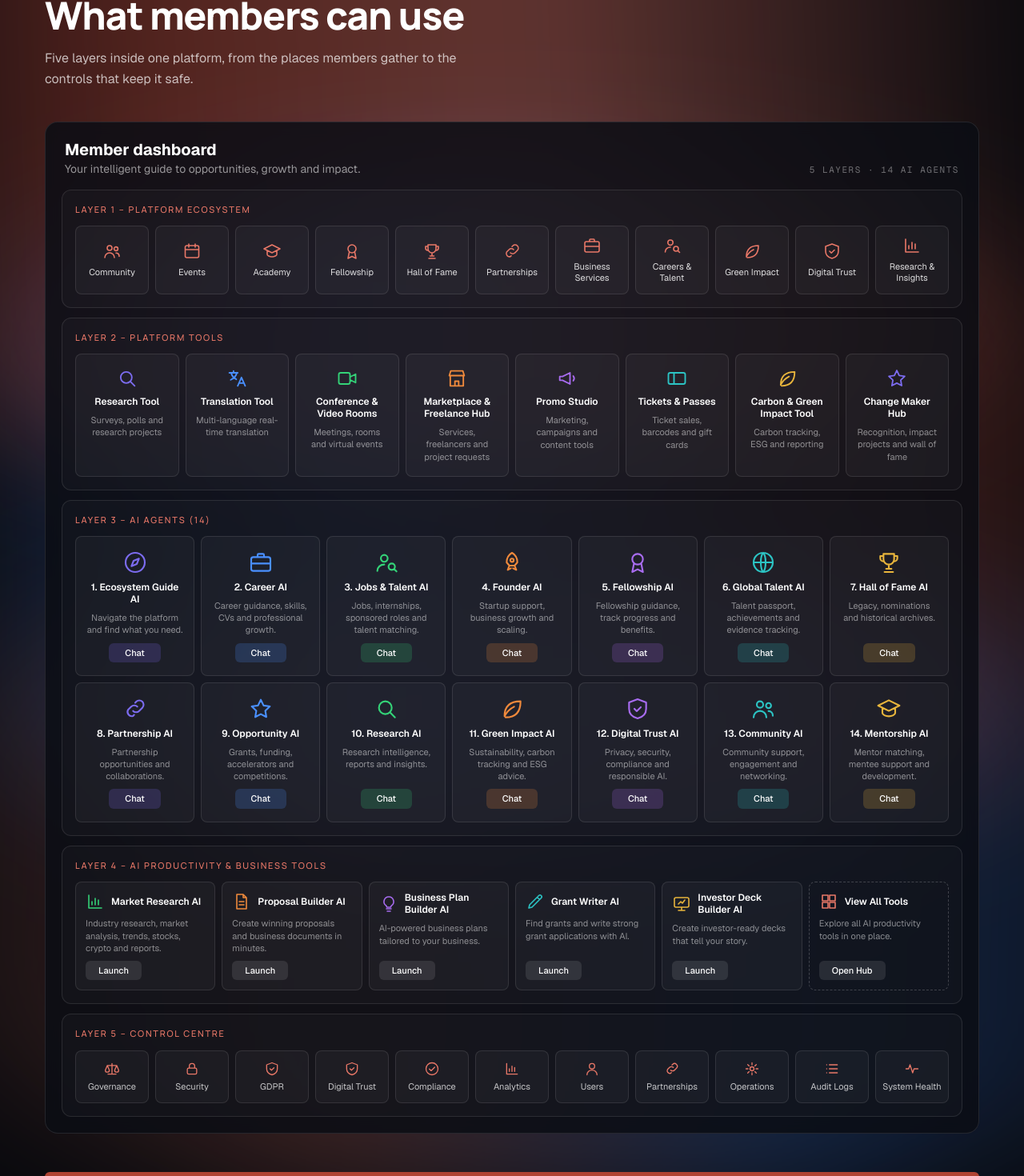
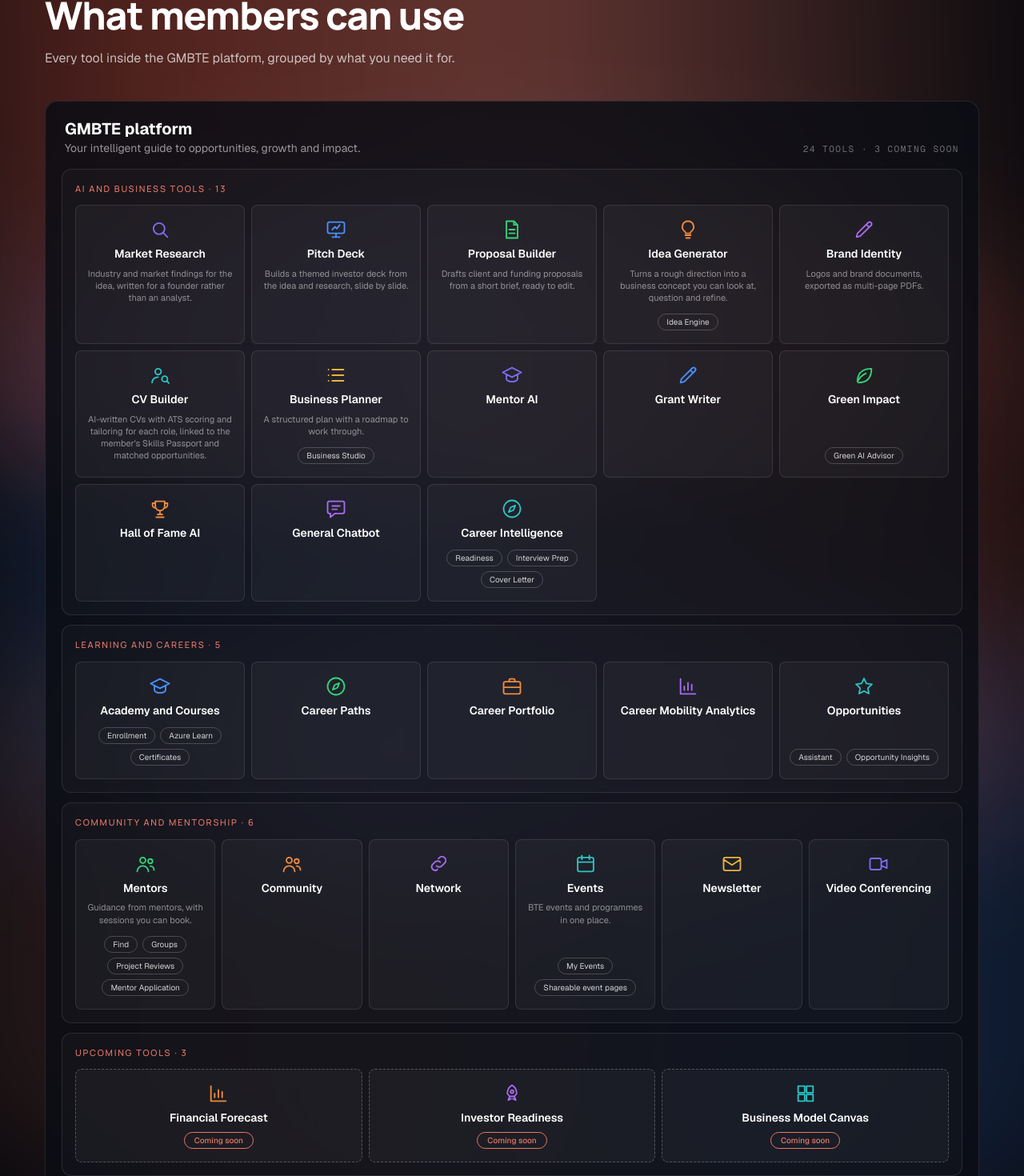
Before and after one commit to attahDev/test-b-te, a Next.js app: page /ecosystem in a window 1280 px wide. Shown: the part 4631-6101 px from the top of the page at 80% size. Built offline with nearby package versions, Linux system fonts and the light colour scheme.

Commit message:
GMBTE tools: keep the layered board look, fill it with the real tool groups, sub-features and upcoming tools

```diff
--- a/app/components/ecosystem/GmbteToolsSection.tsx
+++ b/app/components/ecosystem/GmbteToolsSection.tsx
@@ -6,19 +6,21 @@ import Button from "../ui/Button";
 import Reveal from "../ui/Reveal";
 import SectionLabel from "../ui/SectionLabel";
 import PlatformIcon from "./PlatformIcon";
-import { agentTones, agents, controlCentre, ecosystem, platformTools, productivity } from "./platformLayers";
+import { toolGroups, toolTones } from "./platformLayers";
 
-const tileNames = [...platformTools, ...productivity].map((item) => item.name);
+const tileNames = toolGroups.flatMap((group) => group.tools.map((tool) => tool.name));
+const liveCount = toolGroups.filter((group) => !group.upcoming).reduce((total, group) => total + group.tools.length, 0);
+const upcomingCount = toolGroups.filter((group) => group.upcoming).reduce((total, group) => total + group.tools.length, 0);
 
 function tileStyle(order: number, tone = "#E97868") {
   return { "--i": order, "--tone": tone } as CSSProperties;
 }
 
-function Layer({ number, title, children }: { number: number; title: string; children: ReactNode }) {
+function Group({ title, count, children }: { title: string; count: number; children: ReactNode }) {
   return (
-    <section aria-label={`Layer ${number}: ${title}`} className="rounded-xl border border-white/10 bg-white/[0.025] p-3 md:p-4">
+    <section aria-label={title} className="rounded-xl border border-white/10 bg-white/[0.025] p-3 md:p-4">
       <h3 className="mb-3 font-mono text-[11px] font-medium uppercase tracking-[0.16em] text-[#E97868]">
-        Layer {number} – {title}
+        {title} · {count}
       </h3>
       {children}
     </section>
@@ -33,10 +35,7 @@ export default function GmbteToolsSection() {
     event.currentTarget.style.setProperty("--my", `${event.clientY - box.top}px`);
   }
 
-  const platformStart = ecosystem.length;
-  const agentStart = platformStart + platformTools.length;
-  const productivityStart = agentStart + agents.length;
-  const controlStart = productivityStart + productivity.length + 1;
+  const groupStarts = toolGroups.map((_, index) => toolGroups.slice(0, index).reduce((total, group) => total + group.tools.length, 0) + 1);
 
   return (
     <section
@@ -54,90 +53,44 @@ export default function GmbteToolsSection() {
           What members can use
         </h2>
         <p className="mt-4 max-w-[520px] text-sm leading-relaxed text-white/70 md:text-base">
-          Five layers inside one platform, from the places members gather to the controls that keep it safe.
+          Every tool inside the GMBTE platform, grouped by what you need it for.
         </p>
 
         <Reveal threshold={0.08} className="mt-10 rounded-2xl border border-white/10 bg-[#0b0d14]/85 p-3 backdrop-blur-sm md:p-5">
           <div className="board-tile mb-4 flex flex-col gap-1 px-1 md:flex-row md:items-end md:justify-between" style={tileStyle(0)}>
             <div>
-              <p className="text-lg font-bold md:text-xl">Member dashboard</p>
+              <p className="text-lg font-bold md:text-xl">GMBTE platform</p>
               <p className="text-xs text-white/55 md:text-sm">Your intelligent guide to opportunities, growth and impact.</p>
             </div>
-            <p className="font-mono text-[11px] uppercase tracking-[0.14em] text-white/40">5 layers · {agents.length} AI agents</p>
+            <p className="font-mono text-[11px] uppercase tracking-[0.14em] text-white/40">{liveCount} tools · {upcomingCount} coming soon</p>
           </div>
 
           <div className="flex flex-col gap-3">
-            <Layer number={1} title="Platform ecosystem">
-              <ul className="grid grid-cols-3 gap-2 sm:grid-cols-4 md:grid-cols-6 lg:grid-cols-11">
-                {ecosystem.map((item, order) => (
-                  <li key={item.name} style={tileStyle(order)} className="board-tile flex flex-col items-center justify-center gap-2 rounded-lg border border-white/10 bg-white/[0.035] px-2 py-3 text-center">
-                    <PlatformIcon name={item.icon} className="h-6 w-6 text-[var(--tone)]" />
-                    <span className="text-[11px] leading-tight text-white/85">{item.name}</span>
-                  </li>
-                ))}
-              </ul>
-            </Layer>
-
-            <Layer number={2} title="Platform tools">
-              <ul className="grid grid-cols-2 gap-2 md:grid-cols-4 lg:grid-cols-8">
-                {platformTools.map((item, order) => (
-                  <li key={item.name} style={tileStyle(platformStart + order, agentTones[order % agentTones.length])} className="board-tile flex flex-col items-center gap-2 rounded-lg border border-white/10 bg-white/[0.035] px-3 py-4 text-center">
-                    <PlatformIcon name={item.icon} className="h-7 w-7 text-[var(--tone)]" />
-                    <span className="text-xs font-semibold leading-tight text-white">{item.name}</span>
-                    <span className="text-[11px] leading-snug text-white/50">{item.note}</span>
-                  </li>
-                ))}
-              </ul>
-            </Layer>
-
-            <Layer number={3} title={`AI agents (${agents.length})`}>
-              <ul className="grid grid-cols-2 gap-2 sm:grid-cols-3 md:grid-cols-4 lg:grid-cols-7">
-                {agents.map((item, order) => (
-                  <li key={item.name} style={tileStyle(agentStart + order, agentTones[order % agentTones.length])} className="board-tile flex flex-col items-center gap-2 rounded-lg border border-white/10 bg-white/[0.035] px-3 py-4 text-center">
-                    <PlatformIcon name={item.icon} className="h-8 w-8 text-[var(--tone)]" />
-                    <span className="text-xs font-semibold leading-tight text-white">
-                      {order + 1}. {item.name}
-                    </span>
-                    <span className="text-[11px] leading-snug text-white/50">{item.note}</span>
-                    <span className="mt-auto rounded-md bg-[var(--tone)]/20 px-5 py-1 text-[11px] font-medium text-white">Chat</span>
-                  </li>
-                ))}
-              </ul>
-            </Layer>
-
-            <Layer number={4} title="AI productivity & business tools">
-              <ul className="grid grid-cols-2 gap-2 md:grid-cols-3 lg:grid-cols-6">
-                {productivity.map((item, order) => (
-                  <li key={item.name} style={tileStyle(productivityStart + order, agentTones[(order + 2) % agentTones.length])} className="board-tile flex flex-col gap-2 rounded-lg border border-white/10 bg-white/[0.035] p-3">
-                    <div className="flex items-center gap-2">
-                      <PlatformIcon name={item.icon} className="h-6 w-6 flex-none text-[var(--tone)]" />
-                      <span className="text-xs font-semibold leading-tight text-white">{item.name}</span>
-                    </div>
-                    <span className="text-[11px] leading-snug text-white/50">{item.note}</span>
-                    <span className="mt-auto self-start rounded-md bg-white/10 px-4 py-1 text-[11px] font-medium text-white">Launch</span>
-                  </li>
-                ))}
-                <li style={tileStyle(productivityStart + productivity.length)} className="board-tile flex flex-col gap-2 rounded-lg border border-dashed border-white/20 p-3">
-                  <div className="flex items-center gap-2">
-                    <PlatformIcon name="grid" className="h-6 w-6 flex-none text-[var(--tone)]" />
-                    <span className="text-xs font-semibold leading-tight text-white">View All Tools</span>
-                  </div>
-                  <span className="text-[11px] leading-snug text-white/50">Explore all AI productivity tools in one place.</span>
-                  <span className="mt-auto self-start rounded-md bg-white/10 px-4 py-1 text-[11px] font-medium text-white">Open Hub</span>
-                </li>
-              </ul>
-            </Layer>
-
-            <Layer number={5} title="Control centre">
-              <ul className="grid grid-cols-3 gap-2 sm:grid-cols-4 md:grid-cols-6 lg:grid-cols-11">
-                {controlCentre.map((item, order) => (
-                  <li key={item.name} style={tileStyle(controlStart + order)} className="board-tile flex flex-col items-center gap-1.5 rounded-lg border border-white/10 bg-white/[0.035] px-2 py-3 text-center">
-                    <PlatformIcon name={item.icon} className="h-5 w-5 text-[var(--tone)]" />
-                    <span className="text-[11px] leading-tight text-white/75">{item.name}</span>
-                  </li>
-                ))}
-              </ul>
-            </Layer>
+            {toolGroups.map((group, groupIndex) => (
+              <Group key={group.id} title={group.title} count={group.tools.length}>
+                <ul className={`grid gap-2 ${group.columns}`}>
+                  {group.tools.map((tool, order) => (
+                    <li
+                      key={tool.name}
+                      style={tileStyle(groupStarts[groupIndex] + order, toolTones[(order + groupIndex) % toolTones.length])}
+                      className={`board-tile flex flex-col items-center gap-2 rounded-lg border bg-white/[0.035] px-3 py-4 text-center ${group.upcoming ? "border-dashed border-white/25" : "border-white/10"}`}
+                    >
+                      <PlatformIcon name={tool.icon} className="h-7 w-7 text-[var(--tone)]" />
+                      <span className="text-sm font-semibold leading-tight text-white">{tool.name}</span>
+                      {tool.note && <span className="text-[11px] leading-snug text-white/50">{tool.note}</span>}
+                      {tool.parts && (
+                        <span className="mt-auto flex flex-wrap justify-center gap-1.5 pt-1">
+                          {tool.parts.map((part) => (
+                            <span key={part} className="rounded-full border border-white/20 px-2.5 py-0.5 text-[10px] text-white/80">{part}</span>
+                          ))}
+                        </span>
+                      )}
+                      {group.upcoming && <span className="mt-auto rounded-full border border-[#E97868] px-3 py-0.5 text-[10px] font-medium text-[#E97868]">Coming soon</span>}
+                    </li>
+                  ))}
+                </ul>
+              </Group>
+            ))}
           </div>
         </Reveal>
 
--- a/app/components/ecosystem/PlatformIcon.tsx
+++ b/app/components/ecosystem/PlatformIcon.tsx
@@ -1,36 +1,25 @@
 const shapes: Record<string, string> = {
   users: "M3 20c0-3.3 2.7-6 6-6s6 2.7 6 6M17 14.2c2.4 0 4 1.8 4 4.3M9 5a3 3 0 1 0 0 6 3 3 0 0 0 0-6zM17 6.6a2.4 2.4 0 1 0 0 4.8 2.4 2.4 0 0 0 0-4.8z",
-  user: "M12 4a4 4 0 1 0 0 8 4 4 0 0 0 0-8zM4.5 21c0-4 3.4-7 7.5-7s7.5 3 7.5 7",
   calendar: "M5.5 5h13a2 2 0 0 1 2 2v11a2 2 0 0 1-2 2h-13a2 2 0 0 1-2-2V7a2 2 0 0 1 2-2zM3.5 10h17M8 3v4M16 3v4",
   cap: "M2 9l10-5 10 5-10 5zM6 11.5V16c0 1.5 3 3 6 3s6-1.5 6-3v-4.5",
-  medal: "M12 4a5 5 0 1 0 0 10 5 5 0 0 0 0-10zM8.5 13.5L7 21l5-2.5 5 2.5-1.5-7.5",
   trophy: "M7 4h10v5a5 5 0 0 1-10 0zM7 6H4v2a3 3 0 0 0 3 3M17 6h3v2a3 3 0 0 1-3 3M12 14v4M8 21h8M9.5 18h5",
   link: "M10 14a4 4 0 0 0 5.7 0l3-3a4 4 0 0 0-5.7-5.7l-1 1M14 10a4 4 0 0 0-5.7 0l-3 3A4 4 0 0 0 10 18.7l1-1",
   briefcase: "M5 7h14a2 2 0 0 1 2 2v9a2 2 0 0 1-2 2H5a2 2 0 0 1-2-2V9a2 2 0 0 1 2-2zM9 7V5a1 1 0 0 1 1-1h4a1 1 0 0 1 1 1v2M3 13h18",
   talent: "M10 5a3.2 3.2 0 1 0 0 6.4A3.2 3.2 0 0 0 10 5zM3.5 20c0-3.6 2.9-6 6.5-6M17 13a3 3 0 1 0 0 6 3 3 0 0 0 0-6zM19.2 18.2l2.3 2.3",
   leaf: "M5 19c0-9 5-14 15-14 0 10-5 15-14 15M5 19c2-4 5-7 9-9",
-  shield: "M12 3l8 3v6c0 4.5-3.2 7.8-8 9-4.8-1.2-8-4.5-8-9V6zM9 12l2.2 2.2L15 10.5",
   chart: "M4 20V4M4 20h16M8 16v-4M12 16V8M16 16v-6",
   search: "M11 5a6 6 0 1 0 0 12 6 6 0 0 0 0-12zM20 20l-4.2-4.2",
-  translate: "M4 6h9M8.5 4v2M6 6c.5 3 2.5 5.5 5.5 7M12 6c-.5 3-2.8 5.7-6.5 7.5M13 20l4-9 4 9M14.5 17h5",
   video: "M5 6h8a2 2 0 0 1 2 2v8a2 2 0 0 1-2 2H5a2 2 0 0 1-2-2V8a2 2 0 0 1 2-2zM15 10.5l6-3v9l-6-3",
-  store: "M4 9l1.5-5h13L20 9M4 9h16M5 9v11h14V9M10 20v-5h4v5",
-  megaphone: "M4 10v4h3l8 4V6L7 10zM18.5 9.5a4 4 0 0 1 0 5",
-  ticket: "M5 6h14a2 2 0 0 1 2 2v8a2 2 0 0 1-2 2H5a2 2 0 0 1-2-2V8a2 2 0 0 1 2-2zM9 6v12",
   compass: "M12 3a9 9 0 1 0 0 18 9 9 0 0 0 0-18zM15.5 8.5l-2 5-5 2 2-5z",
   star: "M12 3.5l2.6 5.4 5.9.8-4.3 4.1 1 5.9L12 17l-5.2 2.7 1-5.9L3.5 9.7l5.9-.8z",
   rocket: "M12 3c3.5 2 5 5.5 5 9l-2.5 3h-5L7 12c0-3.5 1.5-7 5-9zM12 8.4a1.6 1.6 0 1 0 0 3.2 1.6 1.6 0 0 0 0-3.2zM9.5 15L8 19l3-1.5M14.5 15l1.5 4-3-1.5",
-  globe: "M12 3a9 9 0 1 0 0 18 9 9 0 0 0 0-18zM3 12h18M12 3c3 3 3 15 0 18M12 3c-3 3-3 15 0 18",
   doc: "M6 3h8l4 4v14H6zM14 3v4h4M9 12h6M9 16h6",
   bulb: "M9 18h6M10 21h4M12 3a6 6 0 0 0-3.5 10.9c.7.6 1 1.3 1 2.1h5c0-.8.3-1.5 1-2.1A6 6 0 0 0 12 3z",
   pen: "M4 20l1-4L16.5 4.5a2 2 0 0 1 3 3L8 19zM14.5 6.5l3 3",
   deck: "M5 4h14a2 2 0 0 1 2 2v8a2 2 0 0 1-2 2H5a2 2 0 0 1-2-2V6a2 2 0 0 1 2-2zM12 16v4M8 20h8M8 12l3-3 2 2 3-4",
-  scale: "M12 4v16M6 20h12M5 7h14M5 7l-3 7a3 3 0 0 0 6 0zM19 7l-3 7a3 3 0 0 0 6 0z",
-  lock: "M7 11h10a2 2 0 0 1 2 2v5a2 2 0 0 1-2 2H7a2 2 0 0 1-2-2v-5a2 2 0 0 1 2-2zM8 11V8a4 4 0 0 1 8 0v3",
-  check: "M12 3a9 9 0 1 0 0 18 9 9 0 0 0 0-18zM8 12.2l2.7 2.7L16 9.5",
-  gear: "M12 9a3 3 0 1 0 0 6 3 3 0 0 0 0-6zM12 3v3M12 18v3M3 12h3M18 12h3M5.6 5.6l2.1 2.1M16.3 16.3l2.1 2.1M18.4 5.6l-2.1 2.1M7.7 16.3l-2.1 2.1",
   list: "M8 6h12M8 12h12M8 18h12M4 6h.01M4 12h.01M4 18h.01",
-  pulse: "M3 12h4l2-6 4 12 2-6h6",
+  chat: "M5 4h14a2 2 0 0 1 2 2v9a2 2 0 0 1-2 2h-8l-5 4v-4H5a2 2 0 0 1-2-2V6a2 2 0 0 1 2-2zM8 9h8M8 12.5h5",
+  mail: "M5 5h14a2 2 0 0 1 2 2v10a2 2 0 0 1-2 2H5a2 2 0 0 1-2-2V7a2 2 0 0 1 2-2zM3.5 7.5L12 13l8.5-5.5",
   grid: "M4 4h7v7H4zM13 4h7v7h-7zM4 13h7v7H4zM13 13h7v7h-7z",
 };
 
--- a/app/components/ecosystem/platformLayers.ts
+++ b/app/components/ecosystem/platformLayers.ts
@@ -1,67 +1,63 @@
-export type LayerItem = { name: string; icon: string; note?: string };
+export type Tool = { name: string; icon: string; note?: string; parts?: string[] };
+export type ToolGroup = { id: string; title: string; upcoming?: boolean; columns: string; tools: Tool[] };
 
-export const ecosystem: LayerItem[] = [
-  { name: "Community", icon: "users" },
-  { name: "Events", icon: "calendar" },
-  { name: "Academy", icon: "cap" },
-  { name: "Fellowship", icon: "medal" },
-  { name: "Hall of Fame", icon: "trophy" },
-  { name: "Partnerships", icon: "link" },
-  { name: "Business Services", icon: "briefcase" },
-  { name: "Careers & Talent", icon: "talent" },
-  { name: "Green Impact", icon: "leaf" },
-  { name: "Digital Trust", icon: "shield" },
-  { name: "Research & Insights", icon: "chart" },
+export const toolGroups: ToolGroup[] = [
+  {
+    id: "ai",
+    title: "AI and business tools",
+    columns: "grid-cols-2 md:grid-cols-3 lg:grid-cols-5",
+    tools: [
+      { name: "Market Research", icon: "search", note: "Industry and market findings for the idea, written for a founder rather than an analyst." },
+      { name: "Pitch Deck", icon: "deck", note: "Builds a themed investor deck from the idea and research, slide by slide." },
+      { name: "Proposal Builder", icon: "doc", note: "Drafts client and funding proposals from a short brief, ready to edit." },
+      { name: "Idea Generator", icon: "bulb", note: "Turns a rough direction into a business concept you can look at, question and refine.", parts: ["Idea Engine"] },
+      { name: "Brand Identity", icon: "pen", note: "Logos and brand documents, exported as multi-page PDFs." },
+      { name: "CV Builder", icon: "talent", note: "AI-written CVs with ATS scoring and tailoring for each role, linked to the member's Skills Passport and matched opportunities." },
+      { name: "Business Planner", icon: "list", note: "A structured plan with a roadmap to work through.", parts: ["Business Studio"] },
+      { name: "Mentor AI", icon: "cap" },
+      { name: "Grant Writer", icon: "pen" },
+      { name: "Green Impact", icon: "leaf", parts: ["Green AI Advisor"] },
+      { name: "Hall of Fame AI", icon: "trophy" },
+      { name: "General Chatbot", icon: "chat" },
+      { name: "Career Intelligence", icon: "compass", parts: ["Readiness", "Interview Prep", "Cover Letter"] },
+    ],
+  },
+  {
+    id: "learning",
+    title: "Learning and careers",
+    columns: "grid-cols-2 md:grid-cols-3 lg:grid-cols-5",
+    tools: [
+      { name: "Academy and Courses", icon: "cap", parts: ["Enrollment", "Azure Learn", "Certificates"] },
+      { name: "Career Paths", icon: "compass" },
+      { name: "Career Portfolio", icon: "briefcase" },
+      { name: "Career Mobility Analytics", icon: "chart" },
+      { name: "Opportunities", icon: "star", parts: ["Assistant", "Opportunity Insights"] },
+    ],
+  },
+  {
+    id: "community",
+    title: "Community and mentorship",
+    columns: "grid-cols-2 md:grid-cols-3 lg:grid-cols-6",
+    tools: [
+      { name: "Mentors", icon: "users", note: "Guidance from mentors, with sessions you can book.", parts: ["Find", "Groups", "Project Reviews", "Mentor Application"] },
+      { name: "Community", icon: "users" },
+      { name: "Network", icon: "link" },
+      { name: "Events", icon: "calendar", note: "BTE events and programmes in one place.", parts: ["My Events", "Shareable event pages"] },
+      { name: "Newsletter", icon: "mail" },
+      { name: "Video Conferencing", icon: "video" },
+    ],
+  },
+  {
+    id: "upcoming",
+    title: "Upcoming tools",
+    upcoming: true,
+    columns: "grid-cols-1 sm:grid-cols-3",
+    tools: [
+      { name: "Financial Forecast", icon: "chart" },
+      { name: "Investor Readiness", icon: "rocket" },
+      { name: "Business Model Canvas", icon: "grid" },
+    ],
+  },
 ];
 
-export const platformTools: LayerItem[] = [
-  { name: "Research Tool", icon: "search", note: "Surveys, polls and research projects" },
-  { name: "Translation Tool", icon: "translate", note: "Multi-language real-time translation" },
-  { name: "Conference & Video Rooms", icon: "video", note: "Meetings, rooms and virtual events" },
-  { name: "Marketplace & Freelance Hub", icon: "store", note: "Services, freelancers and project requests" },
-  { name: "Promo Studio", icon: "megaphone", note: "Marketing, campaigns and content tools" },
-  { name: "Tickets & Passes", icon: "ticket", note: "Ticket sales, barcodes and gift cards" },
-  { name: "Carbon & Green Impact Tool", icon: "leaf", note: "Carbon tracking, ESG and reporting" },
-  { name: "Change Maker Hub", icon: "star", note: "Recognition, impact projects and wall of fame" },
-];
-
-export const agents: LayerItem[] = [
-  { name: "Ecosystem Guide AI", icon: "compass", note: "Navigate the platform and find what you need." },
-  { name: "Career AI", icon: "briefcase", note: "Career guidance, skills, CVs and professional growth." },
-  { name: "Jobs & Talent AI", icon: "talent", note: "Jobs, internships, sponsored roles and talent matching." },
-  { name: "Founder AI", icon: "rocket", note: "Startup support, business growth and scaling." },
-  { name: "Fellowship AI", icon: "medal", note: "Fellowship guidance, track progress and benefits." },
-  { name: "Global Talent AI", icon: "globe", note: "Talent passport, achievements and evidence tracking." },
-  { name: "Hall of Fame AI", icon: "trophy", note: "Legacy, nominations and historical archives." },
-  { name: "Partnership AI", icon: "link", note: "Partnership opportunities and collaborations." },
-  { name: "Opportunity AI", icon: "star", note: "Grants, funding, accelerators and competitions." },
-  { name: "Research AI", icon: "search", note: "Research intelligence, reports and insights." },
-  { name: "Green Impact AI", icon: "leaf", note: "Sustainability, carbon tracking and ESG advice." },
-  { name: "Digital Trust AI", icon: "shield", note: "Privacy, security, compliance and responsible AI." },
-  { name: "Community AI", icon: "users", note: "Community support, engagement and networking." },
-  { name: "Mentorship AI", icon: "cap", note: "Mentor matching, mentee support and development." },
-];
-
-export const productivity: LayerItem[] = [
-  { name: "Market Research AI", icon: "chart", note: "Industry research, market analysis, trends, stocks, crypto and reports." },
-  { name: "Proposal Builder AI", icon: "doc", note: "Create winning proposals and business documents in minutes." },
-  { name: "Business Plan Builder AI", icon: "bulb", note: "AI-powered business plans tailored to your business." },
-  { name: "Grant Writer AI", icon: "pen", note: "Find grants and write strong grant applications with AI." },
-  { name: "Investor Deck Builder AI", icon: "deck", note: "Create investor-ready decks that tell your story." },
-];
-
-export const controlCentre: LayerItem[] = [
-  { name: "Governance", icon: "scale" },
-  { name: "Security", icon: "lock" },
-  { name: "GDPR", icon: "shield" },
-  { name: "Digital Trust", icon: "shield" },
-  { name: "Compliance", icon: "check" },
-  { name: "Analytics", icon: "chart" },
-  { name: "Users", icon: "user" },
-  { name: "Partnerships", icon: "link" },
-  { name: "Operations", icon: "gear" },
-  { name: "Audit Logs", icon: "list" },
-  { name: "System Health", icon: "pulse" },
-];
-
-export const agentTones = ["#7c6cf0", "#4a90ff", "#34d378", "#f08a3c", "#a86cf0", "#2cc4c4", "#e8b53c"];
+export const toolTones = ["#7c6cf0", "#4a90ff", "#34d378", "#f08a3c", "#a86cf0", "#2cc4c4", "#e8b53c"];
```
